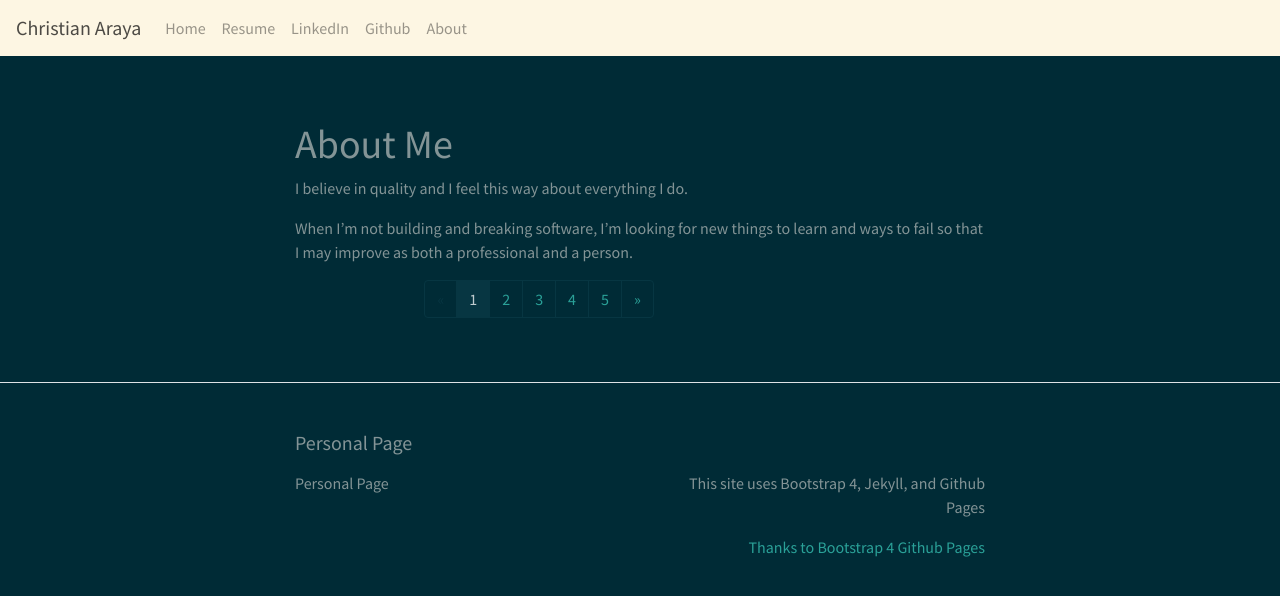
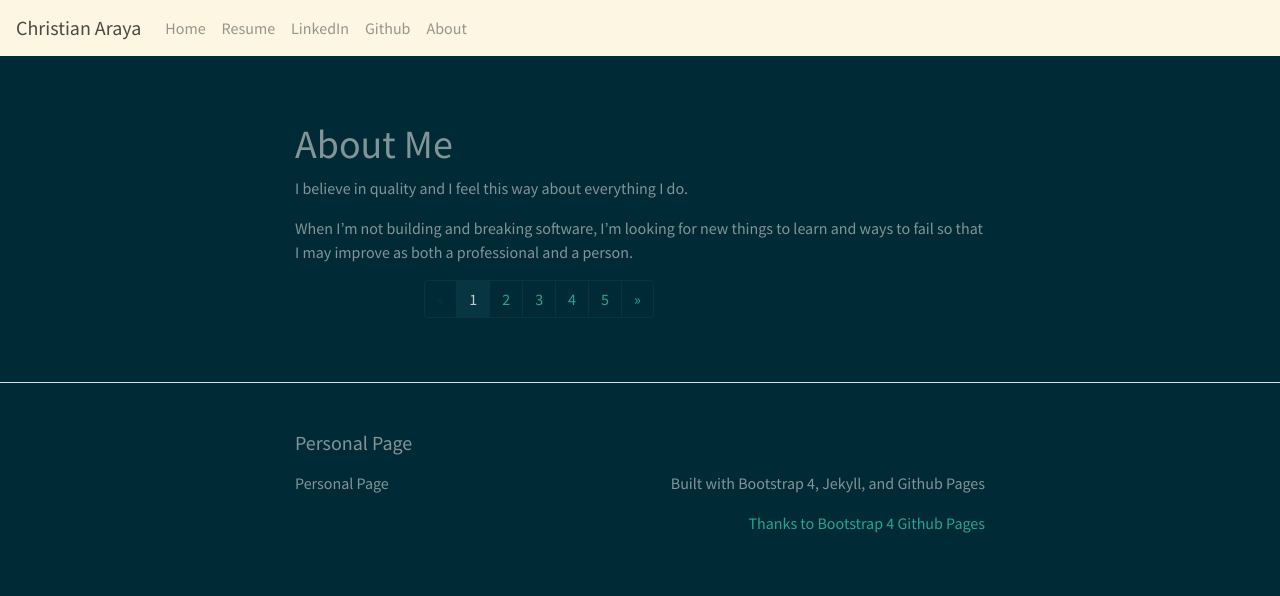
Before and after one commit to christian-araya/christian-araya.github.io, a Jekyll site: the page built from about.md, in a window 1280 px wide. Shown: the top 596 px of the page. Built offline with Jekyll 4.4.1, drawn with Linux system fonts in a browser that asks for light colours.

Commit message:
Update _config.yml

```diff
--- a/_config.yml
+++ b/_config.yml
@@ -14,15 +14,12 @@
 # You can create any custom variable you would like, and they will be accessible
 # in the templates via {{ site.myvariable }}.
 title: Personal Page
-contact: See Resume for contact info
 description: >- # this means to ignore newlines until "baseurl:"
-  This site uses Bootstrap 4, Jekyll, and Github Pages
+  Built with Bootstrap 4, Jekyll, and Github Pages
 #baseurl: "" # the subpath of your site, e.g. /blog
 #url: "" # the base hostname & protocol for your site, e.g. http://example.com
 #twitter_username: jekyllrb
 #github_username:  jekyll
-
-repository: "nicolas-van/bootstrap-4-github-pages"
 
 # Build settings
 plugins:
```
